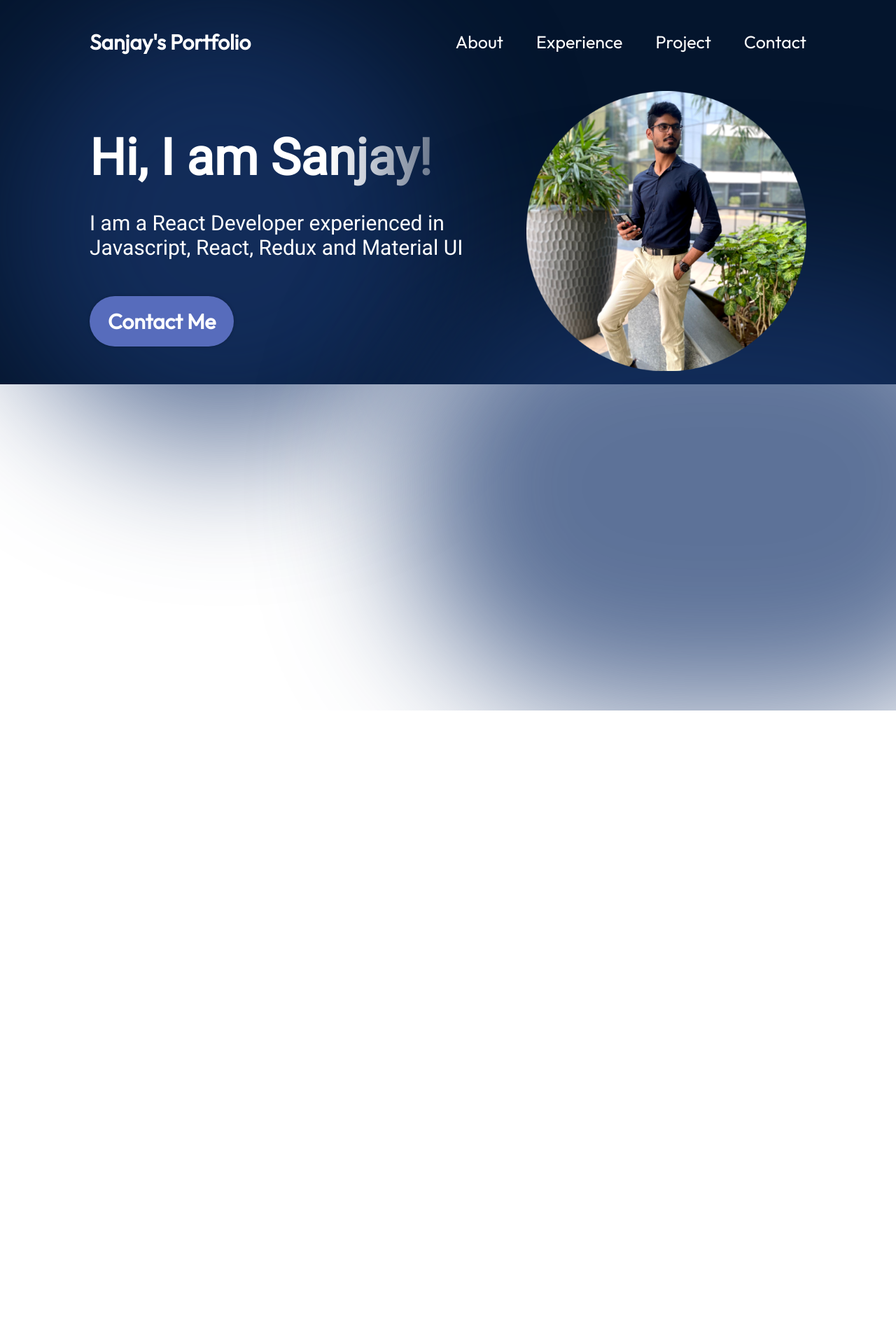
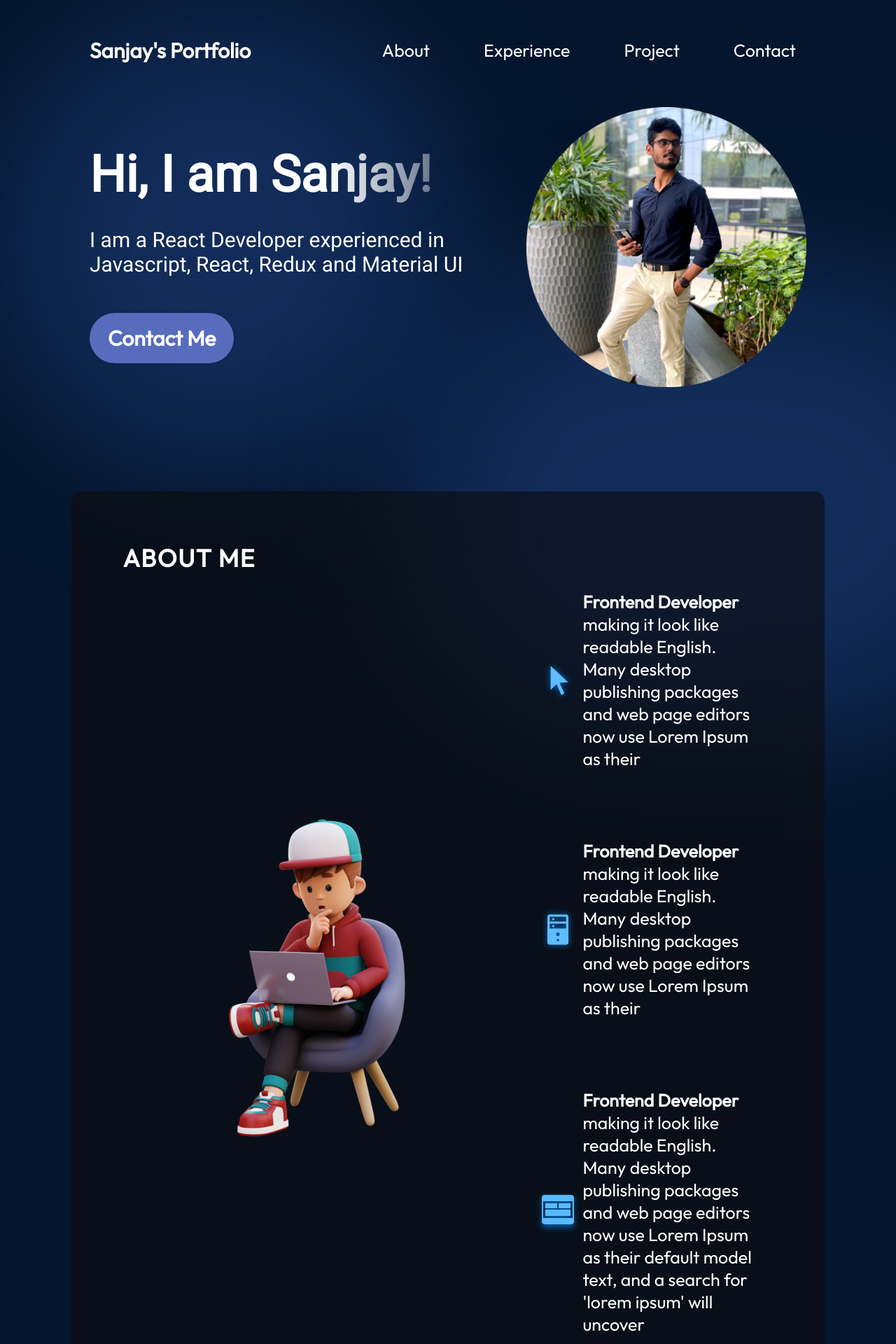
Before and after one commit to sanjaysp2001/portfolio, a React (Create React App) app: page / in a window 1280 px wide. Shown: the part 20-1940 px from the top of the page at 70% size. Before the commit the page ends 1035 px from the top, so only its background shows below. Built offline with nearby package versions, Linux system fonts and the light colour scheme.

Commit message:
About Section implemented and navbar updated

```diff
--- a/src/App.tsx
+++ b/src/App.tsx
@@ -2,12 +2,14 @@
 import styles from './App.module.css';
 import Navbar from './components/Navbar/Navbar';
 import Hero from './components/Hero/Hero';
+import About from './components/About/About';
 
 function App() {
   return (
     <div className={styles.App}>
       <Navbar/>
       <Hero/>
+      <About/>
     </div>
   );
 }
--- /dev/null
+++ b/src/components/About/About.module.css
@@ -0,0 +1,89 @@
+@import url("../../vars.css");
+
+.container {
+  position: relative;
+  background-color: rgba(12, 12, 12, 0.6);
+  border-radius: 15px;
+  padding: 73px;
+  margin-top: 129px;
+  z-index: 1;
+  margin-left: 8%;
+  margin-right: 8%;
+}
+
+.title {
+  color: var(--color-text);
+  font-size: 35px;
+  font-weight: 700;
+  letter-spacing: 1.75px;
+  text-transform: uppercase;
+}
+
+.content {
+  display: flex;
+  flex-direction: row;
+  align-items: center;
+}
+
+.aboutImage {
+  width: 90%;
+}
+
+.aboutItems {
+  color: var(--color-text);
+  display: flex;
+  flex-direction: column;
+  gap: 50px;
+}
+
+.aboutItem {
+  display: flex;
+  flex-direction: row;
+  align-items: center;
+  border-radius: 20px;
+  list-style: none;
+  padding: 25px;
+  background-image: linear-gradient(
+    90deg,
+    rgba(165, 215, 232, 0.45) 0%,
+    rgba(255, 255, 255, 0) 100%
+  );
+  background-size: 0 100%;
+  background-repeat: no-repeat;
+  transition: 0.4s;
+}
+
+.aboutItem:hover {
+  background-size: 100% 100%;
+}
+
+.aboutItem h3 {
+  font-size: 25px;
+  font-weight: 600;
+}
+
+.aboutItem p {
+  font-size: 25px;
+}
+
+@media screen and (max-width: 830px) {
+  .container {
+    background-color: transparent;
+    padding-left: 0;
+    padding-right: 0;
+  }
+  .content {
+    flex-direction: column;
+  }
+
+  .aboutImage {
+    display: none;
+  }
+  .aboutItems {
+    margin-top: 3%;
+  }
+  .aboutItem {
+    padding-left: 0;
+    padding-right: 0;
+  }
+}
--- /dev/null
+++ b/src/components/About/About.tsx
@@ -0,0 +1,50 @@
+import styles from "./About.module.css";
+const About = () => {
+  return (
+    <section className={styles.container} id="about">
+      <h2 className={styles.title}>About Me</h2>
+      <div className={styles.content}>
+        <img
+          className={styles.aboutImage}
+          src="/assets/about/aboutImage.png"
+          alt="me sitting with laptop"
+        ></img>
+        <ul className={styles.aboutItems}>
+          <li className={styles.aboutItem}>
+            <img src="/assets/about/cursorIcon.png" alt="curson"></img>
+            <div>
+              <h3>Frontend Developer</h3>
+              <p>
+                making it look like readable English. Many desktop publishing
+                packages and web page editors now use Lorem Ipsum as their
+              </p>
+            </div>
+          </li>
+          <li className={styles.aboutItem}>
+            <img src="/assets/about/serverIcon.png" alt="server"></img>
+            <div>
+              <h3>Frontend Developer</h3>
+              <p>
+                making it look like readable English. Many desktop publishing
+                packages and web page editors now use Lorem Ipsum as their
+              </p>
+            </div>
+          </li>
+          <li className={styles.aboutItem}>
+            <img src="/assets/about/uiIcon.png" alt="ui"></img>
+            <div>
+              <h3>Frontend Developer</h3>
+              <p>
+                making it look like readable English. Many desktop publishing
+                packages and web page editors now use Lorem Ipsum as their
+                default model text, and a search for 'lorem ipsum' will uncover
+              </p>
+            </div>
+          </li>
+        </ul>
+      </div>
+    </section>
+  );
+};
+
+export default About;
--- a/src/components/Navbar/Navbar.module.css
+++ b/src/components/Navbar/Navbar.module.css
@@ -35,6 +35,22 @@
   font-size: 25px;
   color: var(--color-text);
   text-decoration: none;
+}
+
+.links {
+  padding: 15px;
+  background-image: linear-gradient(
+    90deg,
+    rgba(165, 215, 232, 0.42) 0%,
+    rgba(255, 255, 255, 0) 100%
+  );
+  border-radius: 15px;
+  background-size: 0 100%;
+  background-repeat: no-repeat;
+  transition: 0.4s;
+}
+.links:hover{
+  background-size: 100% 100%;
 }
 
 @media screen and (max-width: 830px) {
--- a/src/components/Navbar/Navbar.tsx
+++ b/src/components/Navbar/Navbar.tsx
@@ -25,16 +25,16 @@
             setMenuOpen(!menuOpen);
           }}
         >
-          <li>
+          <li className={styles.links}>
             <a href="#about">About</a>
           </li>
-          <li>
+          <li className={styles.links}>
             <a href="#experience">Experience</a>
           </li>
-          <li>
+          <li className={styles.links}>
             <a href="#project">Project</a>
           </li>
-          <li>
+          <li className={styles.links}>
             <a href="#contact">Contact</a>
           </li>
         </ul>
--- a/src/index.css
+++ b/src/index.css
@@ -4,3 +4,7 @@
   margin: 0;
   font-family: Outfit,Arial, Helvetica, sans-serif;
 }
+
+html{
+  scroll-behavior: smooth;
+}
```
Also changed, not shown: public/assets/about/aboutImage.png.
